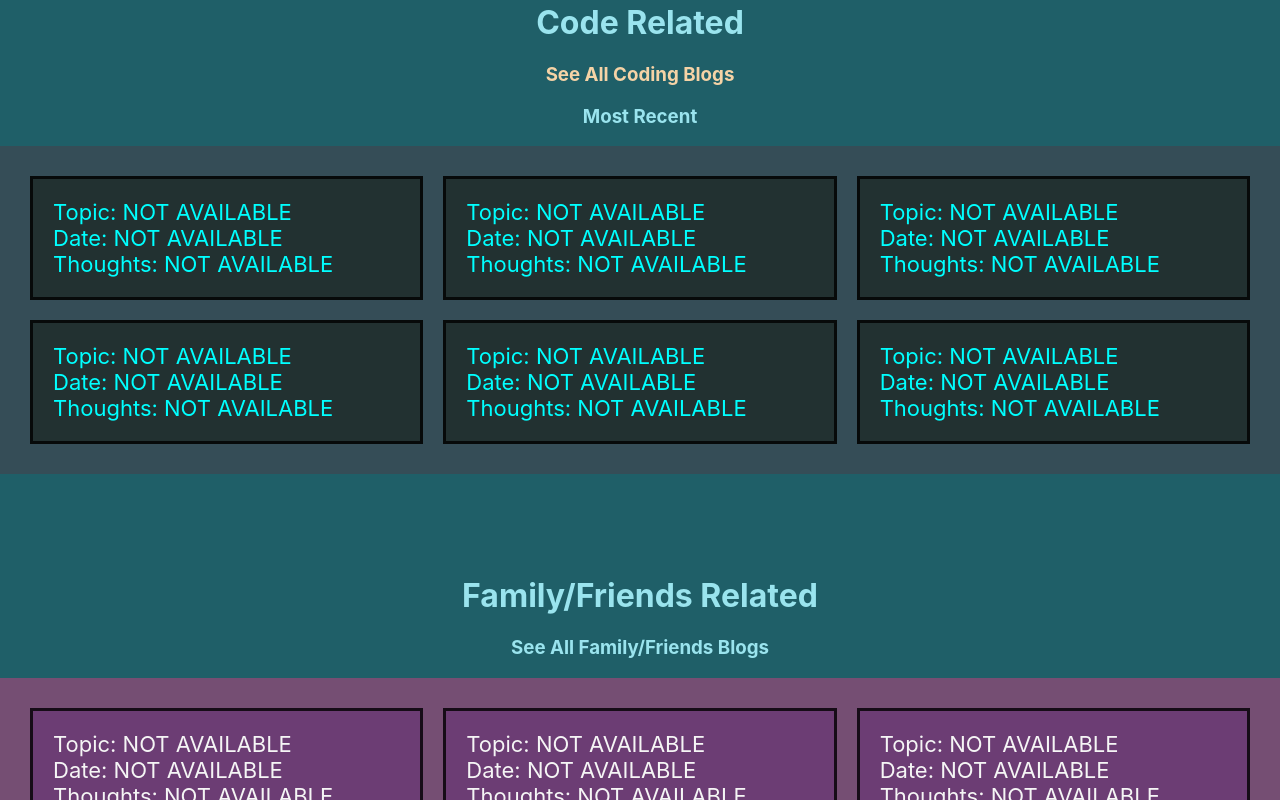
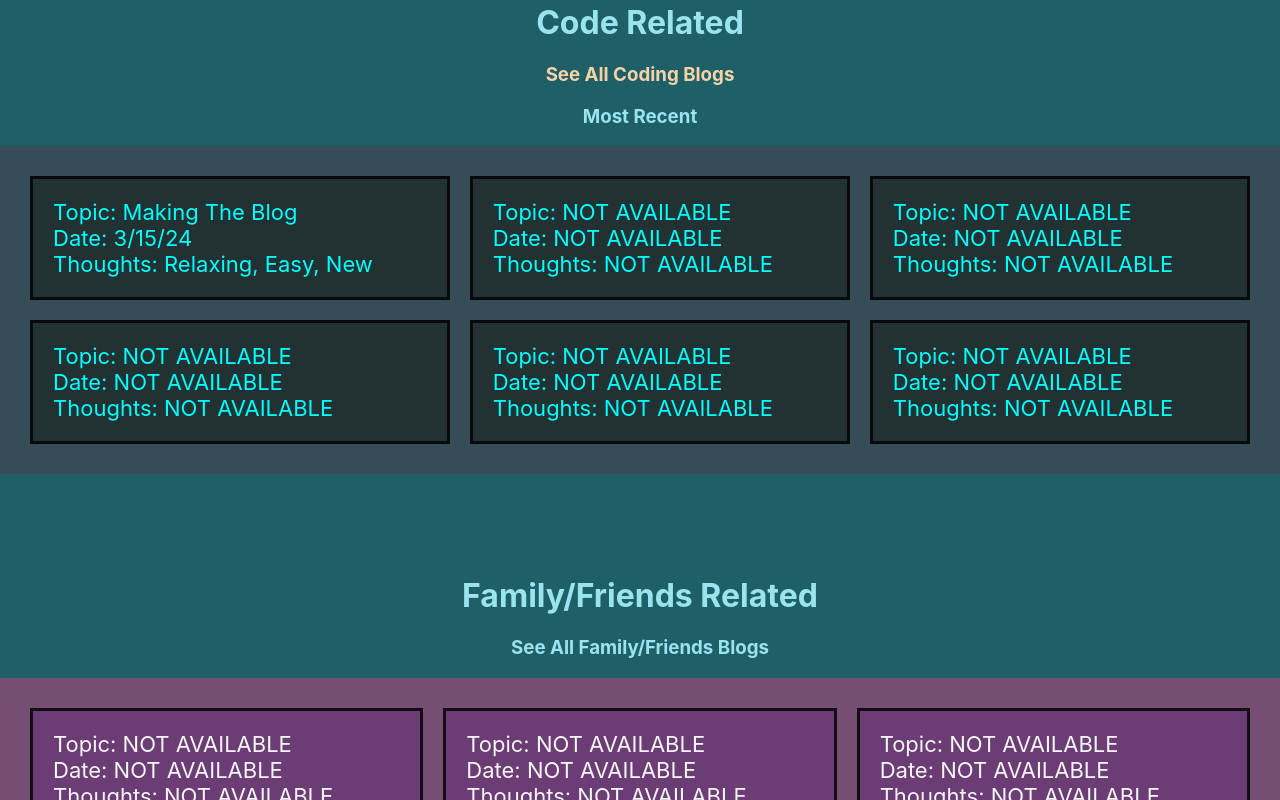
Before and after one commit to CoderNamedNick/Blog, a React (Create React App) app: page / in a window 1280 px wide. Shown: the part 807-1607 px from the top of the page. Built offline with nearby package versions, Linux system fonts and the light colour scheme.

Commit message:
made hompage an all coding page linkable

```diff
--- a/src/AllCodingBlogs.js
+++ b/src/AllCodingBlogs.js
@@ -17,11 +17,11 @@ const ALLCodingBlogs = () => {
       <div className="Coding-Blogs-Grid-Container">
         <Link to="/AllCoding/CB1">
         <div className="Coding-Grid-Items">
-          Topic: NOT AVAILABLE
+          Topic: Making The Blog
           <br></br>
-          Date: NOT AVAILABLE
+          Date:  3/15/24
           <br></br>
-          Thoughts: NOT AVAILABLE
+          Thoughts: Relaxing, Easy, New
         </div>
         </Link>
         <div className="Coding-Grid-Items">
--- a/src/CodingBlogs/Cb1.js
+++ b/src/CodingBlogs/Cb1.js
@@ -9,7 +9,7 @@ const Cb1 = () => {
       <br></br>
       <br></br>
       <br></br>
-      <h1>Topic: Making This Blog</h1>
+      <h1>Topic: Making The Blog</h1>
       <div className="h3-div">
         <h3 className="CBs-h3s">Date: 3/15/24</h3>
         <h3 className="CBs-h3s">Main Thoughts: Relaxing, Easy, New</h3>
--- a/src/HomePage.js
+++ b/src/HomePage.js
@@ -41,11 +41,11 @@ const HomePage = () => {
       <div className="Coding-Blogs-Grid-Container">
       <Link to="/AllCoding/CB1">
         <div className="Coding-Grid-Items">
-          Topic: NOT AVAILABLE
+          Topic: Making The Blog
           <br></br>
-          Date: NOT AVAILABLE
+          Date:  3/15/24
           <br></br>
-          Thoughts: NOT AVAILABLE
+          Thoughts: Relaxing, Easy, New
         </div>
         </Link>
         <div className="Coding-Grid-Items">
--- a/src/index.css
+++ b/src/index.css
@@ -28,6 +28,7 @@ code {
   display: flex;
   flex-direction: row;
   align-items: center;
+  z-index: 1000;
 }
 
 .list-div {
@@ -171,4 +172,5 @@ a:hover{
   position: absolute;
   top: 22%;
   left: 0;
+  z-index: 1;
 }
```
